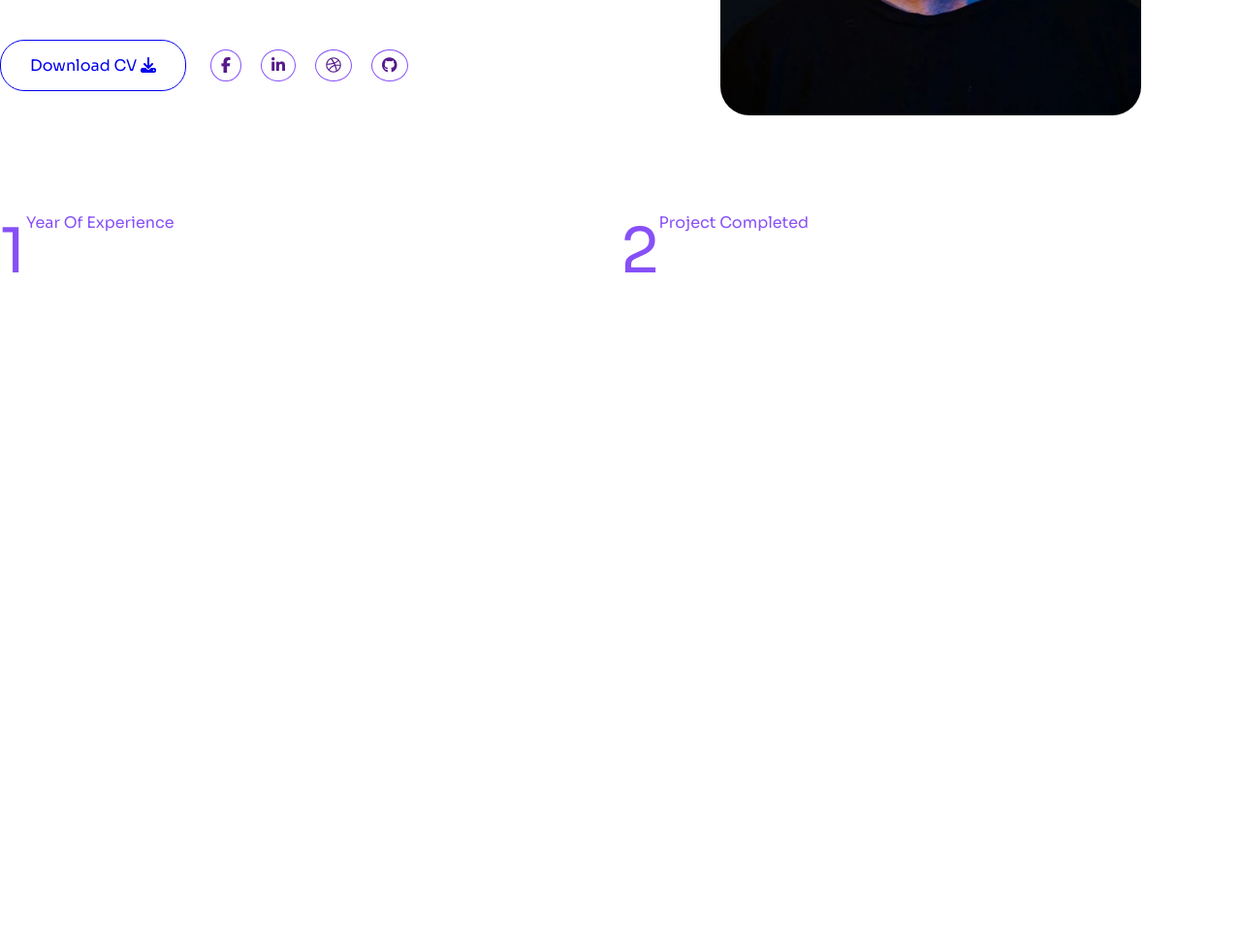
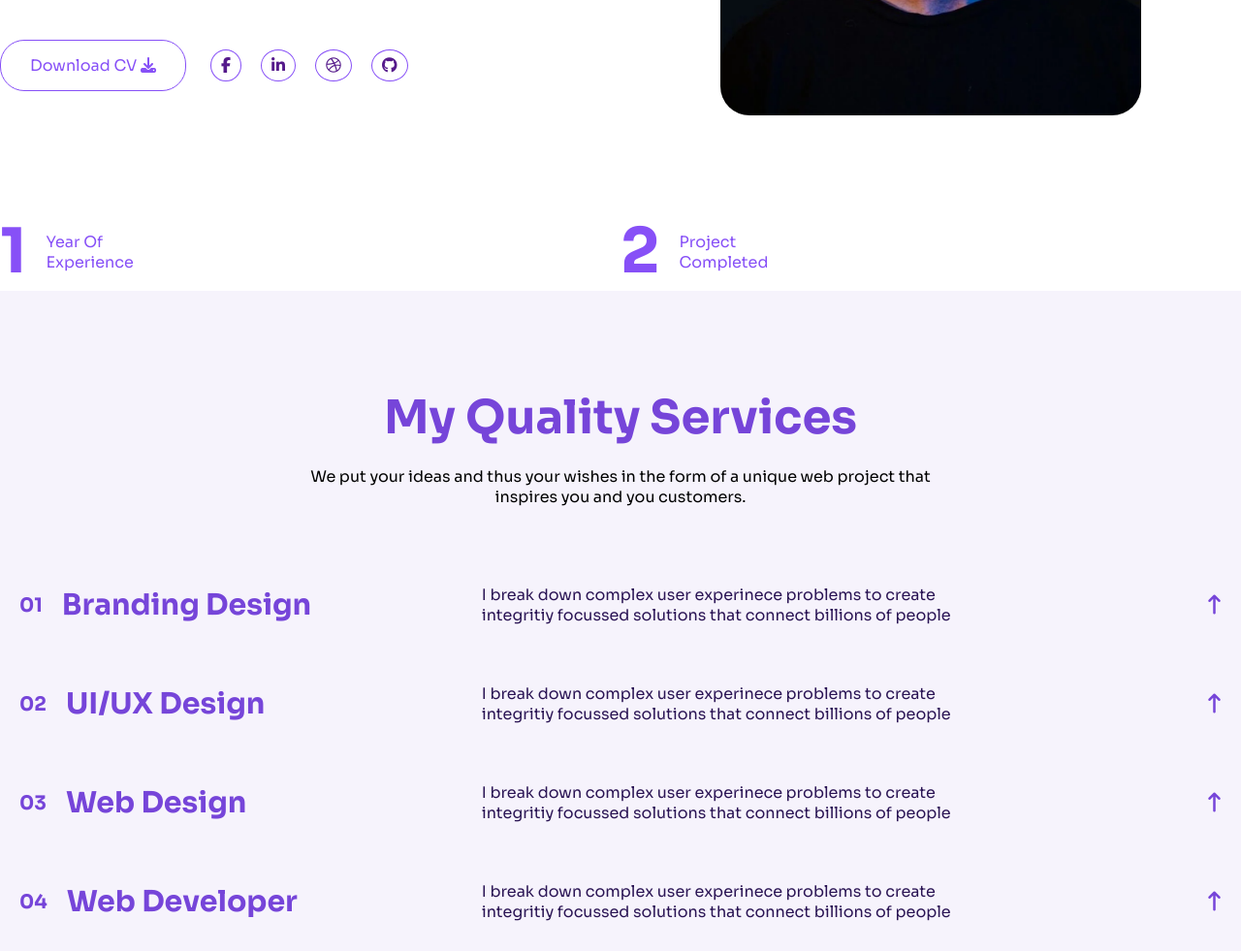
Before and after one commit to ralphjerwin/portfolio, a website built with webpack: page index.html in a window 1280 px wide. Shown: the part 572-1553 px from the top of the page at 97% size. Before the commit the page ends 872 px from the top, so only its background shows below. Built offline with nearby package versions, Linux system fonts and the light colour scheme.

Commit message:
create a services section

```diff
--- a/assets/css/main.scss
+++ b/assets/css/main.scss
@@ -2,4 +2,5 @@
 @import './sections/header.scss';
 @import './sections/banner.scss';
 @import './sections/e-con-boxed.scss';
+@import './sections/services.scss';
 @import '@fortawesome/fontawesome-free/css/all.css';
--- a/assets/css/sections/banner.scss
+++ b/assets/css/sections/banner.scss
@@ -72,7 +72,13 @@
                                 padding: 15px 30px;
                                 border-radius: 25px;
                                 text-decoration: none;
+                                color: #8750f7
 
+                            }
+                            .btn:hover{
+                                background-color: #8750f7;
+                                color:#F6F3FC;
+                                transition: all 0.6s ease;
                             }
                             ul{
                                 display: flex;
@@ -87,8 +93,23 @@
                                         padding: 5px 10px;
                                     }
                                 }
+                                li:hover{
+                                    a{
+                                        background-color: #8750f7;
+                                        color:#F6F3FC;
+                                        transition: all 0.6s ease;
+                                    }
+
+                                }
                             }
                         }
+
+                        // .button-box:hover{
+                        //     .btn{
+                        //         background-color: #8750f7;
+                        //         color:#F6F3FC;
+                        //     }
+                        // }
                     }
 
                     .show-desktop{
--- a/assets/css/sections/e-con-boxed.scss
+++ b/assets/css/sections/e-con-boxed.scss
@@ -7,9 +7,16 @@
             .funfact-item{
                 width: 50%;
                 display: flex;
+                align-items: center;
+                gap: 20px;
+
+                @media(max-width: 768px){
+                    justify-content: center;
+                }
                 .number{
                     color: #8750f7;
                     font-size: 4rem;
+                    font-weight: 700;
                 }
                 .text{
                     color: #8750f7;
--- /dev/null
+++ b/assets/css/sections/services.scss
@@ -0,0 +1,123 @@
+
+.services{
+    padding-top: 100px;
+    background-color: #F6F3FC;
+    .container{
+        .section-header{
+            margin-bottom: 50px;
+            .section-title{
+                text-align: center;
+                font-size: 3rem;
+                // background-image: linear-gradient(to right, #8750f7 0%, #2a1454 100%);
+                color: #7645d9;
+            }
+            .text-content{
+                margin-top: 20px;
+                text-align: center;
+                font-size: 16px;
+                display: flex;
+                justify-content: center;
+                p{
+                    width: 660px;
+                }
+            }
+        }
+        .row{
+            .flex{
+                .item{
+                    .services-widget{
+                        .service-item{
+                            display: flex;
+                            justify-content: space-between;
+                            align-items: center;
+                            column-gap: 20px;
+                            position: relative;
+                            @media(max-width: 768px){
+                                flex-direction: column;
+                            }
+                            .left-box{
+                                display: flex;
+                                width: calc(40% - 10px);
+                                padding: 30px 0;
+                                gap: 20px;
+                                align-items: center;
+                                padding-left: 20px;
+                                @media(max-width: 768px){
+                                    width:100%;
+                                    justify-content: center;
+                                }
+                                .number{
+                                    font-size: 20px;
+                                    font-weight: 700;
+                                    transition: all 0.5s ease;
+                                    color: #7645d9;
+
+                                }
+
+                                .service-title{
+                                    transition: all 0.5s ease;
+                                    color: #7645d9;
+                                    font-size: 30px;
+                                    margin-bottom: 0;
+                                    text-transform: capitalize;
+                                }
+                            }
+                            .right-box{
+                                width: calc(60% - 10px);
+                                padding: 30px 0;
+                                padding-right: 15%;
+                                @media(max-width: 768px){
+                                    width:100%;
+                                    text-align: center;
+                                    padding: unset;
+                                }
+                                p{
+                                    transition: all 0.5s ease;
+                                    color: #2a1454;
+                                }
+                            }
+                            .fa-solid{
+                                color:#7645d9;
+                                font-size: 20px;
+                                padding-right: 20px;
+                            }
+                            .service-link{
+                                border: none;
+                                padding: 0;
+                                margin: 0;
+                                background: transparent;
+                                position: absolute;
+                                top: 0;
+                                left: 0;
+                                width: 100%;
+                                height: 100%;
+                                z-index: 1;
+
+                            }
+
+                        }
+                        .service-item:hover{
+                            background-color: #7645d9;
+
+                            .left-box{
+                                .number, .service-title{
+                                    color: #F6F3FC;
+                                }
+
+                            }
+                            .right-box{
+                                p{
+                                    color: #F6F3FC;
+                                }
+                            }
+                            .fa-solid{
+                                color: #F6F3FC;
+
+                            }
+                        }
+                    }
+                }
+            }
+        }
+    }
+}
--- a/index.html
+++ b/index.html
@@ -106,7 +106,7 @@
                             1
                         </div>
                         <div class="text">
-                            Year Of Experience
+                            Year Of <br> Experience
                         </div>
                     </div>
                     <div class="funfact-item">
@@ -114,13 +114,76 @@
                             2
                         </div>
                         <div class="text">
-                            Project Completed
+                            Project <br> Completed
                         </div>
                     </div>
                 </div>
             </div>
         </div>
 
+        <section class="services">
+            <div class="container">
+                <div class="section-header">
+                    <h2 class="section-title">My Quality Services</h2>
+                    <div class="text-content">
+                        <p>We put your ideas and thus your wishes in the form of a unique web project that inspires you and you customers.</p>
+                    </div>
+                </div>
+                <div class="row">
+                    <div class="flex">
+                        <div class="item">
+                            <div class="services-widget">
+                                <div class="service-item">
+                                    <div class="left-box">
+                                        <span class="number">01</span>
+                                        <h3 class="service-title">Branding Design</h3>
+                                    </div>
+                                    <div class="right-box">
+                                        <p>I break down complex user experinece problems to create integritiy focussed solutions that connect billions of people</p>
+                                    </div>
+                                    <i class="fa-solid fa-arrow-up-long"></i>
+                                    <a href="" class="service-link"></a>
+                                </div>
+                                <div class="service-item">
+                                    <div class="left-box">
+                                        <span class="number">02</span>
+                                        <h3 class="service-title">UI/UX Design</h3>
+                                    </div>
+                                    <div class="right-box">
+                                        <p>I break down complex user experinece problems to create integritiy focussed solutions that connect billions of people</p>
+                                    </div>
+                                    <i class="fa-solid fa-arrow-up-long"></i>
+                                    <a href="" class="service-link"></a>
+                                </div>
+                                <div class="service-item">
+                                    <div class="left-box">
+                                        <span class="number">03</span>
+                                        <h3 class="service-title">Web Design</h3>
+                                    </div>
+                                    <div class="right-box">
+                                        <p>I break down complex user experinece problems to create integritiy focussed solutions that connect billions of people</p>
+                                    </div>
+                                    <i class="fa-solid fa-arrow-up-long"></i>
+                                    <a href="" class="service-link"></a>
+                                </div>
+                                <div class="service-item">
+                                    <div class="left-box">
+                                        <span class="number">04</span>
+                                        <h3 class="service-title">Web Developer</h3>
+                                    </div>
+                                    <div class="right-box">
+                                        <p>I break down complex user experinece problems to create integritiy focussed solutions that connect billions of people</p>
+                                    </div>
+                                    <i class="fa-solid fa-arrow-up-long"></i>
+                                    <a href="" class="service-link"></a>
+                                </div>
+                            </div>
+                        </div>
+                    </div>
+                </div>
+            </div>
+        </section>
+
         <script src="./dist/bundle.js"></script>
     </body>
 </html>
```
Also changed, not shown: dist/bundle.js, readme.txt (added), 1 other file.
